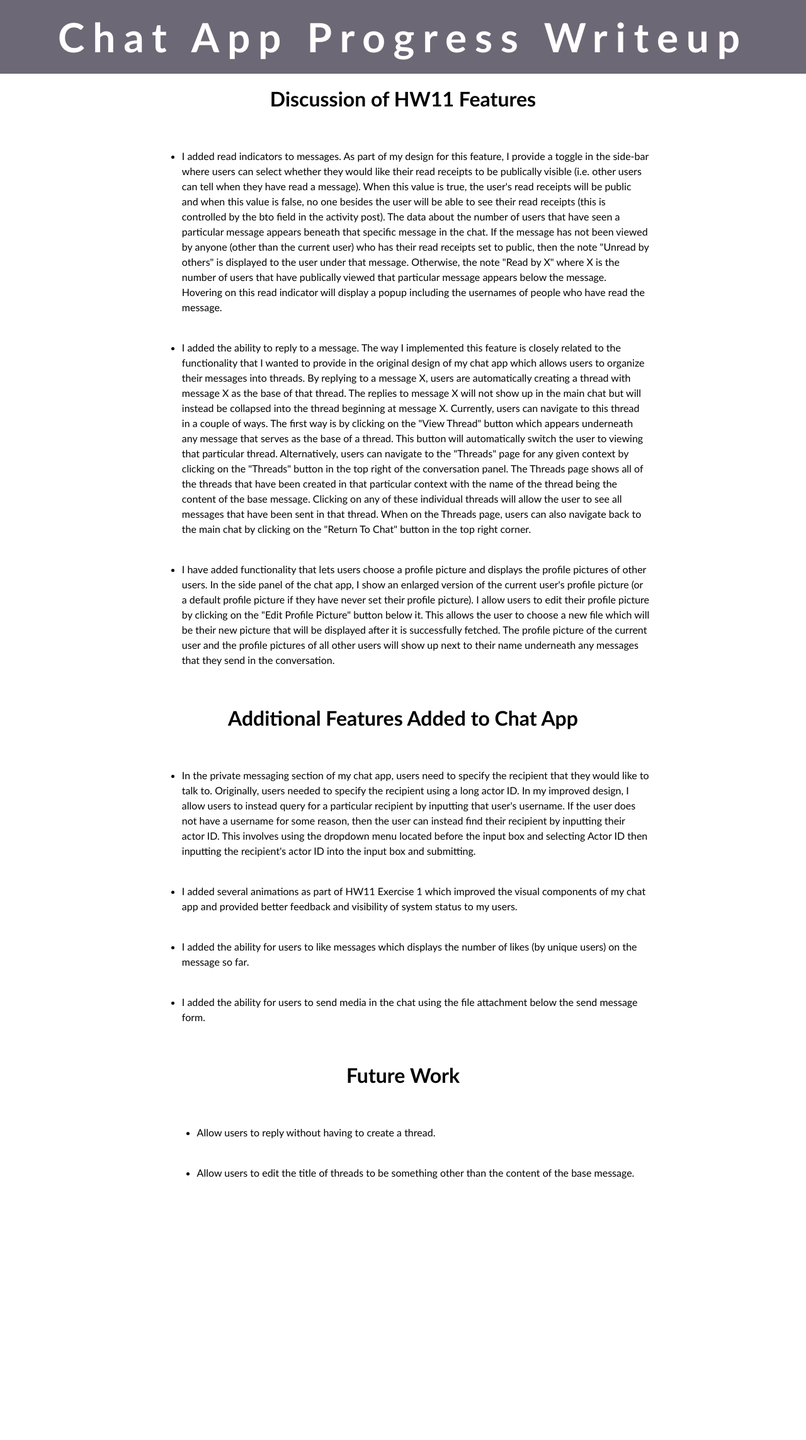
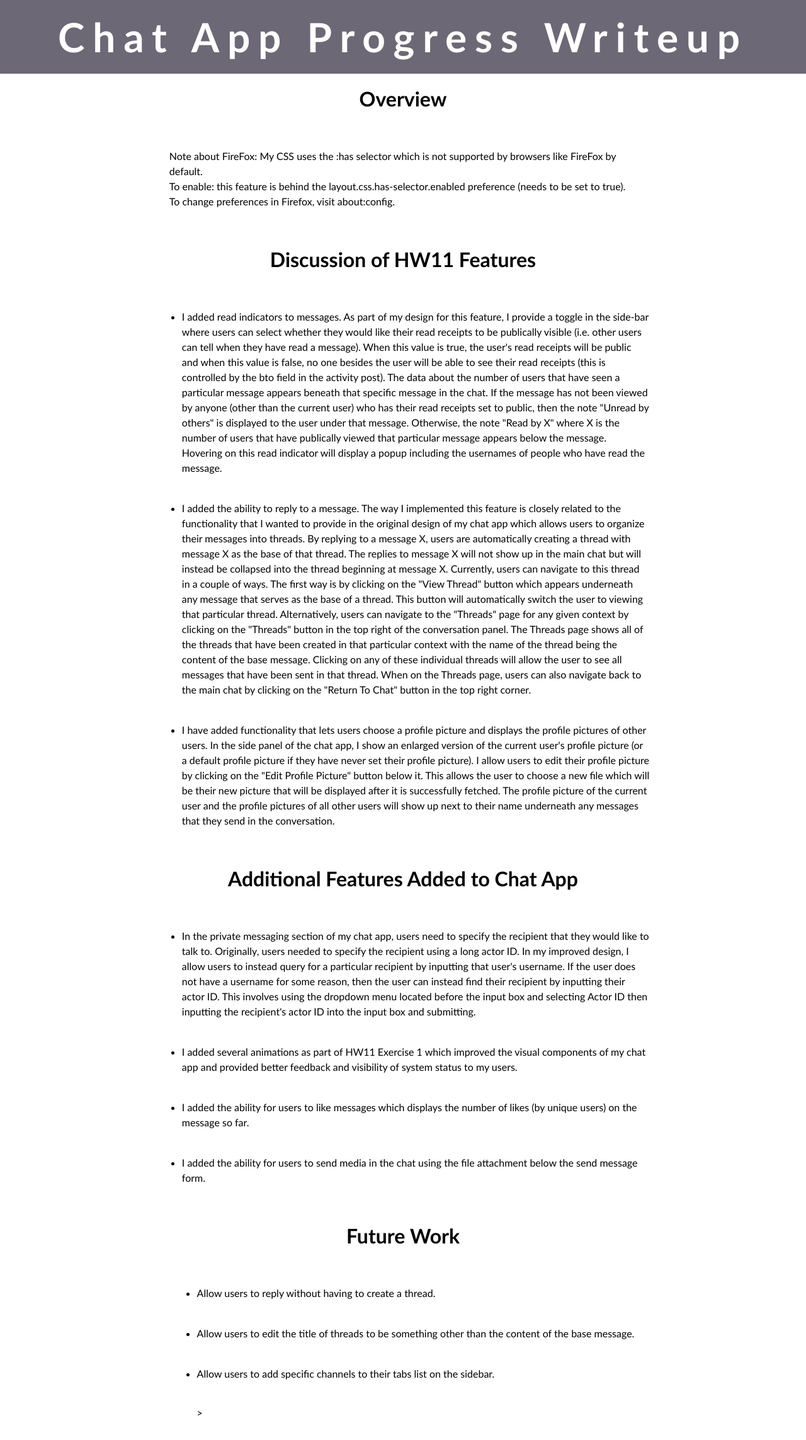
Before and after one commit to designftw/hw11-ncybul, a plain HTML site: page chat-app/writeup.html in a window 1280 px wide. Shown: the whole page at 63% size. Before the commit the page ends 1922 px from the top, so only its background shows below. Drawn offline with Linux system fonts and the light colour scheme.

Commit message:
added note about :has selector

```diff
--- a/chat-app/writeup.html
+++ b/chat-app/writeup.html
@@ -10,6 +10,13 @@
 			<h1>Chat App Progress Writeup</h1>
 		</header>
 		<main>
+			<h2>Overview</h2>
+			<p>
+				Note about FireFox: My CSS uses the :has selector which is not supported by browsers like FireFox
+				by default. <br>
+
+				To enable: this feature is behind the layout.css.has-selector.enabled preference (needs to be set to true). To change preferences in Firefox, visit about:config.
+			</p>
 			<h2>Discussion of HW11 Features</h2>
 			<ul>
 				<li>
@@ -91,6 +98,9 @@
 					Allow users to edit the title of threads to be something other than the content
 					of the base message.
 				</li>
+				<li>
+					Allow users to add specific channels to their tabs list on the sidebar.
+				</li>>
 			</ul>
 		</main>
 	</body>
```
